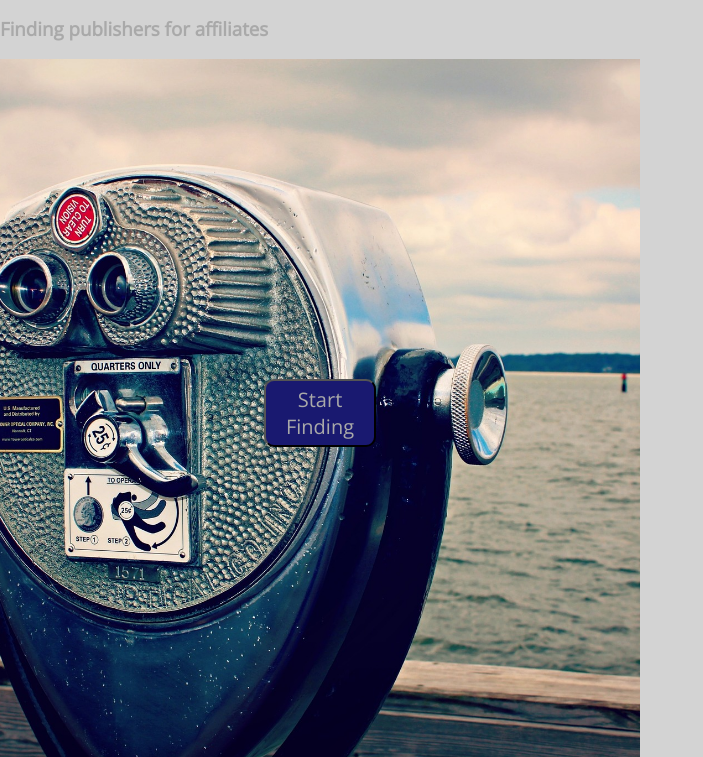
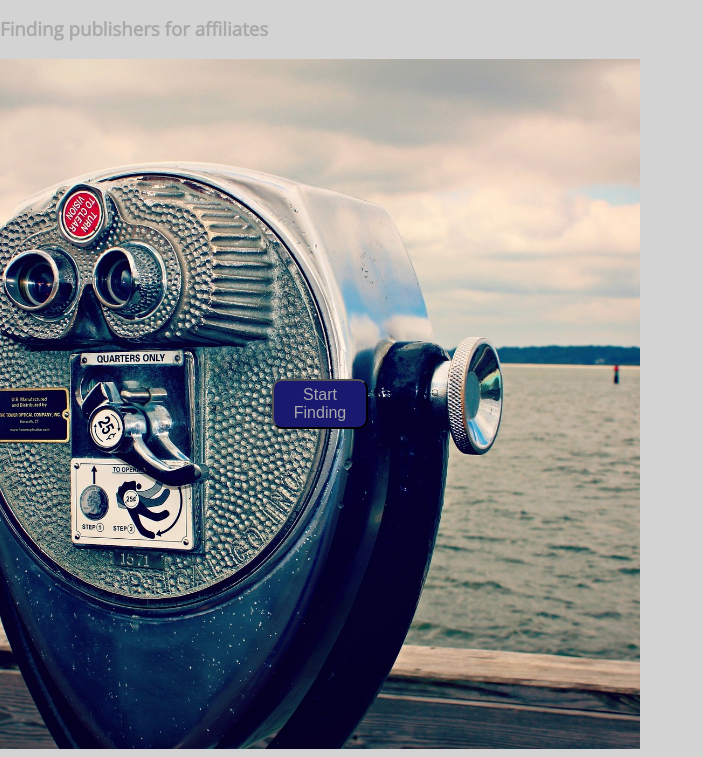
Before and after one commit to bnonni/Affinder, a plain HTML site: page public/index.html in a window 1280 px wide. Shown: the part 123-880 px from the top of the page, without its empty margins (0-703 px from the left). Drawn offline with nearby package versions, Linux system fonts and the light colour scheme.

Commit message:
Updates css

```diff
--- a/public/index.html
+++ b/public/index.html
@@ -4,6 +4,7 @@
     <meta charset="UTF-8">
     <title>Affiliate Finder</title>
     <link type=text/css rel="stylesheet" href="css/style.css">
+    <link type=text/css rel="stylesheet" href="css/normalize.css">
     <link href="https://fonts.googleapis.com/css?family=Open+Sans" rel="stylesheet">
 </head>
 
```
